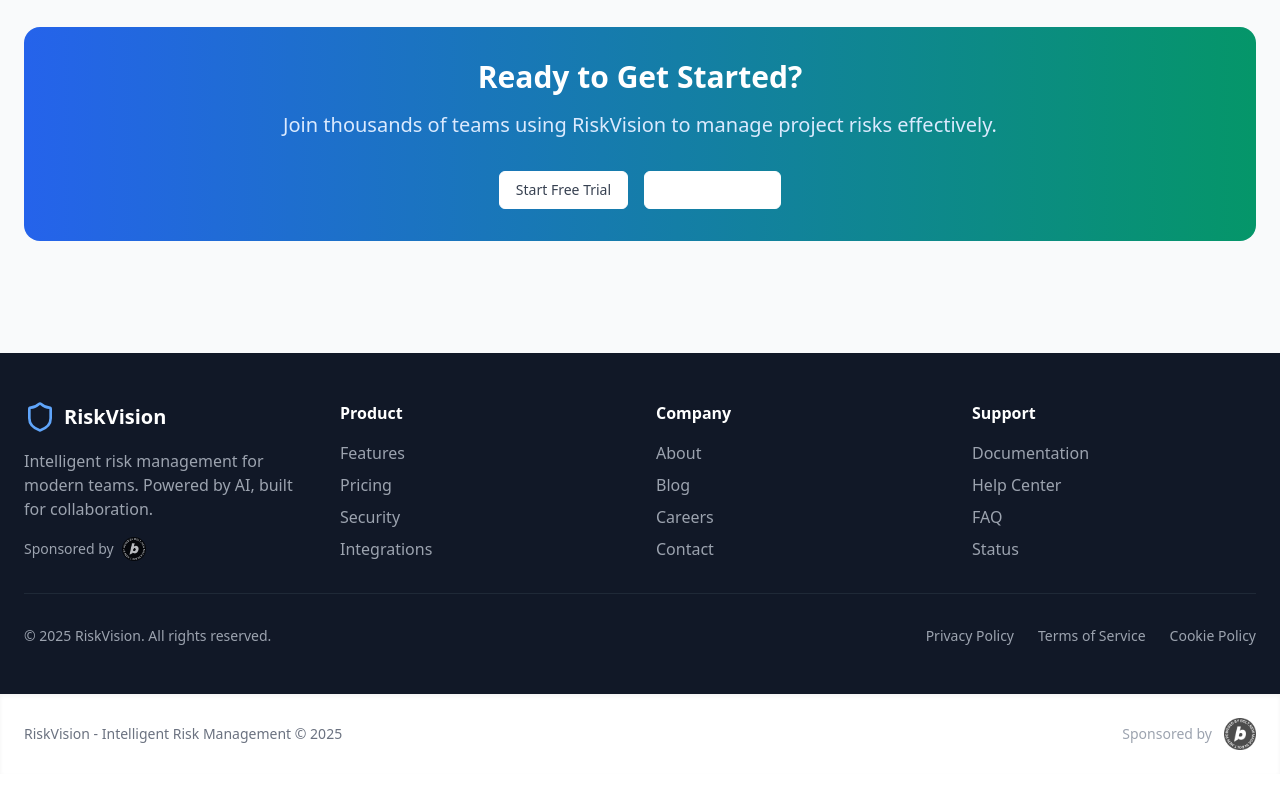
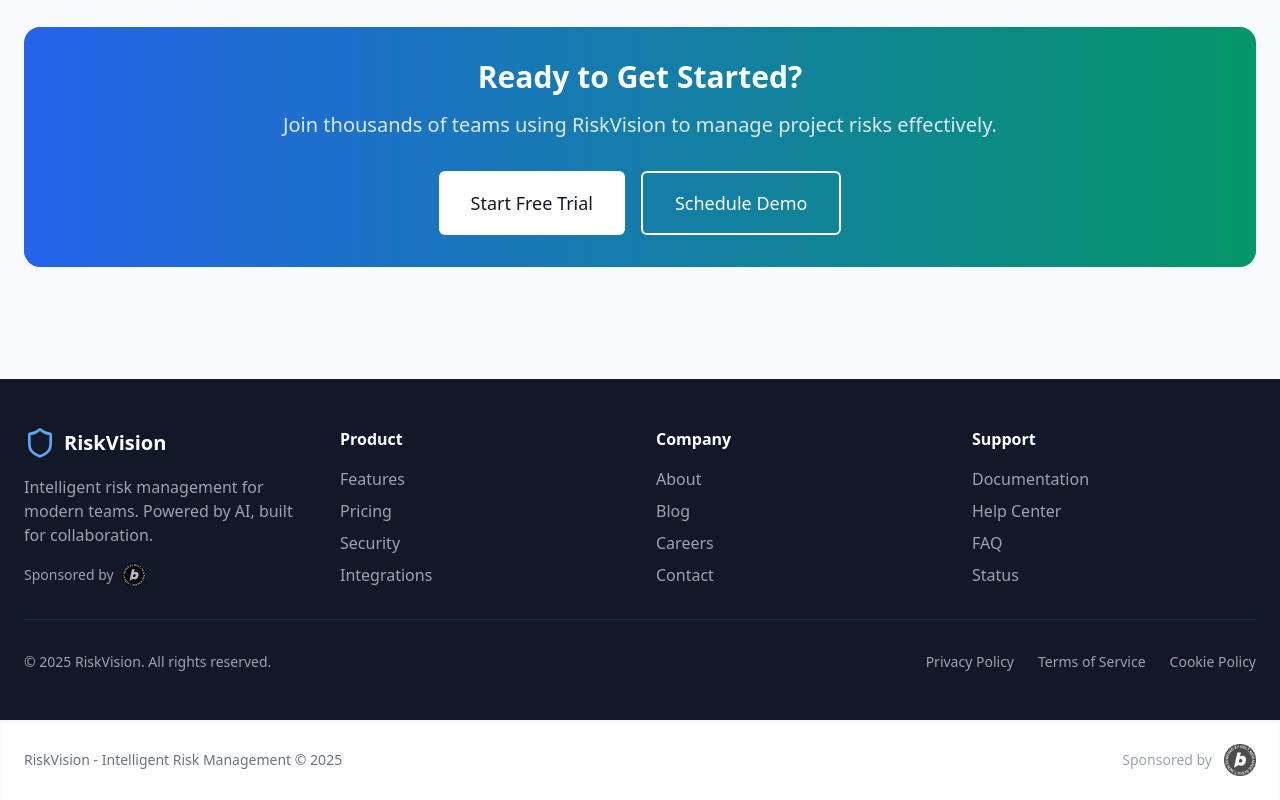
Before and after one commit to ayouubmzariiii/Risk-Vision, a React (Vite) app: page /contact in a window 1280 px wide. Shown: the part 2286-3086 px from the top of the page. Before the commit the page ends 3060 px from the top, so only its background shows below. Built offline with nearby package versions, Linux system fonts and the light colour scheme; no server answers.

Commit message:
Fix Button Text Color for White Background

```diff
--- a/src/pages/Contact.tsx
+++ b/src/pages/Contact.tsx
@@ -465,19 +465,18 @@
             Join thousands of teams using RiskVision to manage project risks effectively.
           </p>
           <div className="flex flex-col sm:flex-row gap-4 justify-center">
-            <Button
-              variant="outline"
-              className="bg-white text-blue-600 hover:bg-gray-50 border-white"
+            <button
               onClick={() => navigate('/auth')}
+              className="inline-flex items-center justify-center px-8 py-4 text-lg font-medium rounded-md bg-white text-gray-900 hover:bg-gray-50 focus:outline-none focus:ring-2 focus:ring-offset-2 focus:ring-white transition-colors"
             >
               Start Free Trial
-            </Button>
-            <Button
-              variant="outline"
-              className="border-white text-white hover:bg-white hover:text-blue-600"
+            </button>
+            <button
+              onClick={() => navigate('/contact')}
+              className="inline-flex items-center justify-center px-8 py-4 text-lg font-medium rounded-md border-2 border-white text-white hover:bg-white hover:text-gray-900 focus:outline-none focus:ring-2 focus:ring-offset-2 focus:ring-white transition-colors"
             >
               Schedule Demo
-            </Button>
+            </button>
           </div>
         </div>
       </div>
--- a/src/pages/FAQ.tsx
+++ b/src/pages/FAQ.tsx
@@ -408,20 +408,18 @@
             Join thousands of teams using RiskVision to manage project risks effectively.
           </p>
           <div className="flex flex-col sm:flex-row gap-4 justify-center">
-            <Button
-              variant="outline"
-              className="bg-white text-blue-600 hover:bg-gray-50 border-white"
+            <button
               onClick={() => navigate('/auth')}
+              className="inline-flex items-center justify-center px-8 py-4 text-lg font-medium rounded-md bg-white text-gray-900 hover:bg-gray-50 focus:outline-none focus:ring-2 focus:ring-offset-2 focus:ring-white transition-colors"
             >
               Start Free Trial
-            </Button>
-            <Button
-              variant="outline"
-              className="border-white text-white hover:bg-white hover:text-blue-600"
+            </button>
+            <button
               onClick={() => navigate('/contact')}
+              className="inline-flex items-center justify-center px-8 py-4 text-lg font-medium rounded-md border-2 border-white text-white hover:bg-white hover:text-gray-900 focus:outline-none focus:ring-2 focus:ring-offset-2 focus:ring-white transition-colors"
             >
               Contact Sales
-            </Button>
+            </button>
           </div>
         </div>
       </div>
--- a/src/pages/Landing.tsx
+++ b/src/pages/Landing.tsx
@@ -595,14 +595,14 @@
           <div className="flex flex-col sm:flex-row gap-4 justify-center">
             <button
               onClick={handleGetStarted}
-              className="inline-flex items-center justify-center px-8 py-4 text-lg font-medium rounded-md bg-white text-blue-600 hover:bg-gray-50 focus:outline-none focus:ring-2 focus:ring-offset-2 focus:ring-white transition-colors"
+              className="inline-flex items-center justify-center px-8 py-4 text-lg font-medium rounded-md bg-white text-gray-900 hover:bg-gray-50 focus:outline-none focus:ring-2 focus:ring-offset-2 focus:ring-white transition-colors"
             >
               <ArrowRight size={20} className="mr-2" />
               Start Your Free Trial
             </button>
             <button
               onClick={() => navigate('/contact')}
-              className="inline-flex items-center justify-center px-8 py-4 text-lg font-medium rounded-md border-2 border-white text-white hover:bg-white hover:text-blue-600 focus:outline-none focus:ring-2 focus:ring-offset-2 focus:ring-white transition-colors"
+              className="inline-flex items-center justify-center px-8 py-4 text-lg font-medium rounded-md border-2 border-white text-white hover:bg-white hover:text-gray-900 focus:outline-none focus:ring-2 focus:ring-offset-2 focus:ring-white transition-colors"
             >
               Schedule Demo
             </button>
```
